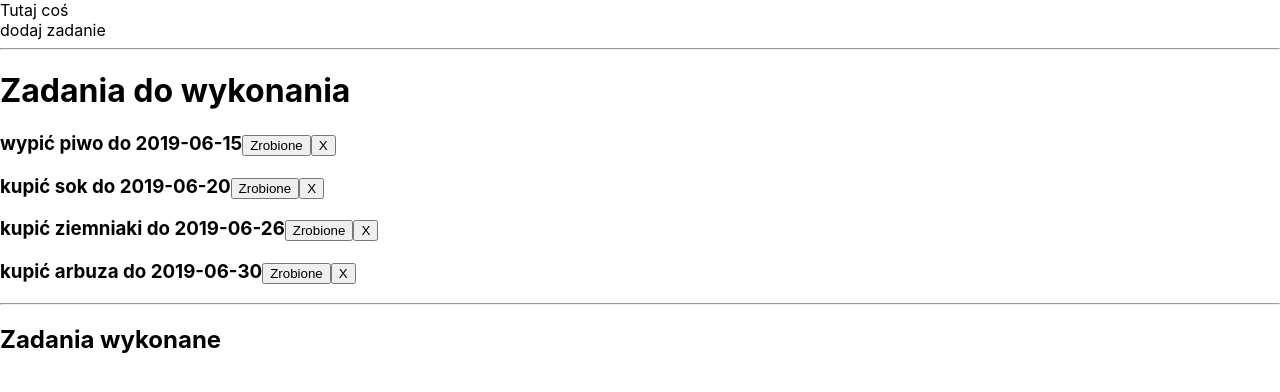
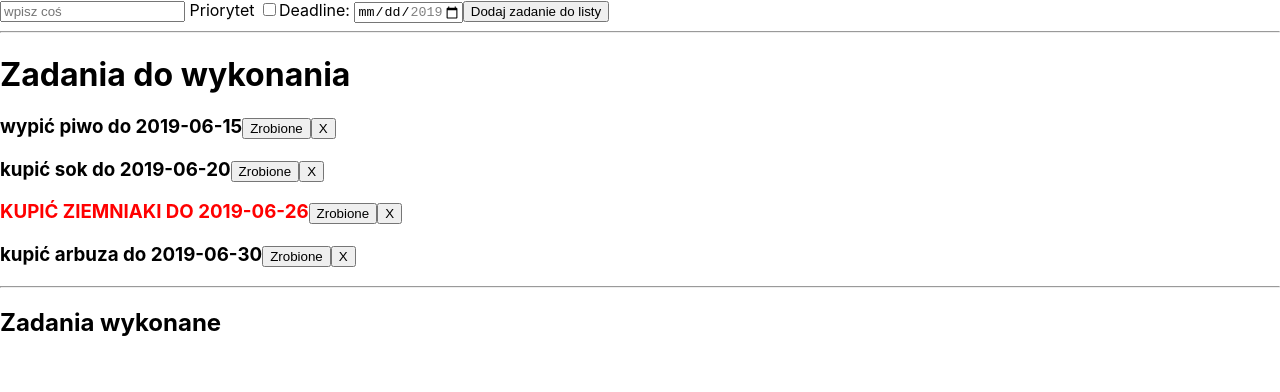
Before and after one commit to PiotrDuklas/React-to-do-list, a React (Create React App) app: page / in a window 1280 px wide. Shown: the top 392 px of the page. Built offline with nearby package versions, Linux system fonts and the light colour scheme.

Commit message:
build addTask section

```diff
--- a/src/components/AddTask.js
+++ b/src/components/AddTask.js
@@ -1,11 +1,19 @@
 import React, { Component } from 'react';
 
 class AddTask extends Component {
-    state = {}
+    state = {
+        text: "",
+        checked: false
+    }
     render() {
         return (
             <>
-                <div>dodaj zadanie</div>
+                <input type="text" value={this.state.text} placeholder="wpisz coś" />
+                <label htmlFor=""> Priorytet </label>
+                <input type="checkbox" name="priorytet" id="" checked={this.state.checked} />
+                <label htmlFor="">Deadline: </label>
+                <input type="date" name="" id="" min="2019-06-14" max="2019-12-31" />
+                <button>Dodaj zadanie do listy</button>
                 <hr />
             </>
         );
--- a/src/components/App.js
+++ b/src/components/App.js
@@ -2,6 +2,7 @@ import React, { Component } from 'react';
 import AddTask from './AddTask';
 import TaskList from './TaskList'
 import './App.css';
+import './AddTask.css'
 
 class App extends Component {
   state = {
@@ -26,7 +27,7 @@ class App extends Component {
         id: 2,
         text: "kupić ziemniaki",
         date: "2019-06-26",
-        important: false,
+        important: true,
         active: true,
         finishDate: null
       },
@@ -67,7 +68,6 @@ class App extends Component {
   render() {
     return (
       <>
-        <div>Tutaj coś</div>
         <AddTask />
         <TaskList tasks={this.state.tasks} delete={this.deleteTask} change={this.changeTaskStatus} />
       </>
--- a/src/components/Task.js
+++ b/src/components/Task.js
@@ -1,15 +1,33 @@
 import React from 'react';
 
 const Task = (props) => {
-    const { text, date, id } = props.task
+    const taskStyle = {
+        color: "red",
+        textTransform: "uppercase"
+    }
+    const { text, date, id, active, important, finishDate } = props.task
+
+    if (active) {
         return (
             <>
-            <p>{text} do {date}
+                <p style={important ? taskStyle : null}>{text} do {date}
                     <button onClick={() => props.change(id)}>Zrobione</button>
                     <button onClick={() => props.delete(id)}>X</button>
                 </p>
             </>
-    );
+        )
     }
 
-export default Task;
+    else {
+        const finish = new Date(finishDate).toLocaleString()
+        return (
+            <>
+                <p>{text} do {date} wykonano {finish}  <button onClick={() => props.delete(id)}>X</button></p>
+
+
+            </>
+        )
+    };
+}
+
+export default Task
```
Lines whose indentation alone changed are shown as unchanged.
